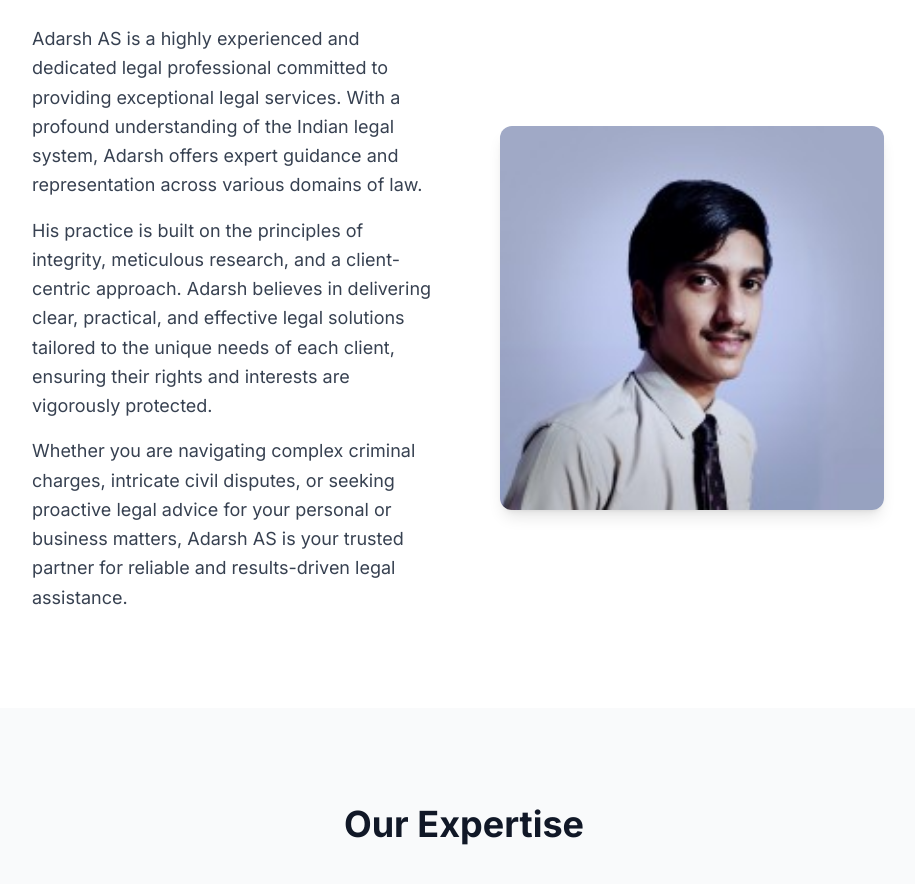
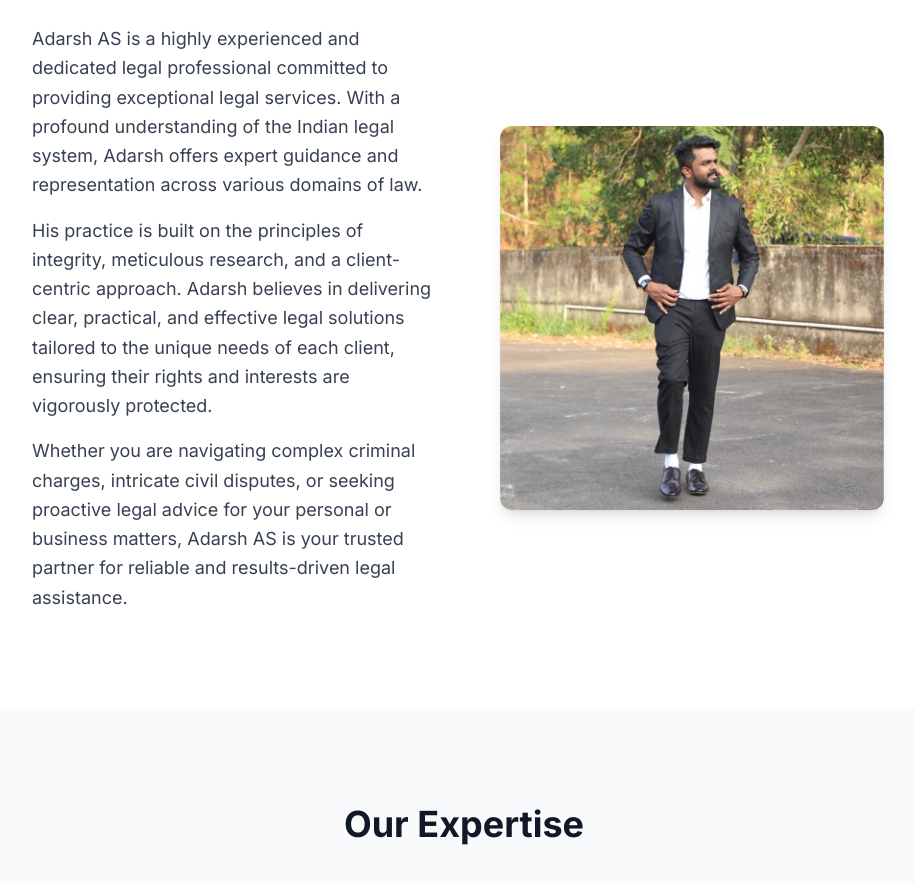
Before and after one commit to itsmeakhil13/adarsh.github.io, a plain HTML site: page index.html in a window 1280 px wide. Shown: the part 960-1844 px from the top of the page, without its empty margins (176-1091 px from the left). Drawn offline with nearby package versions, Linux system fonts and the light colour scheme.

Commit message:
Update index.html

```diff
--- a/index.html
+++ b/index.html
@@ -83,7 +83,7 @@
                     </p>
                 </div>
                 <div class="flex justify-center">
-                    <img src="1586249549981.jpeg" alt="Adarsh AS Profile" class="rounded-xl shadow-lg w-full max-w-sm">
+                    <img src="1679326948325.jpeg" alt="Adarsh AS Profile" class="rounded-xl shadow-lg w-full max-w-sm">
                 </div>
             </div>
         </div>
```
